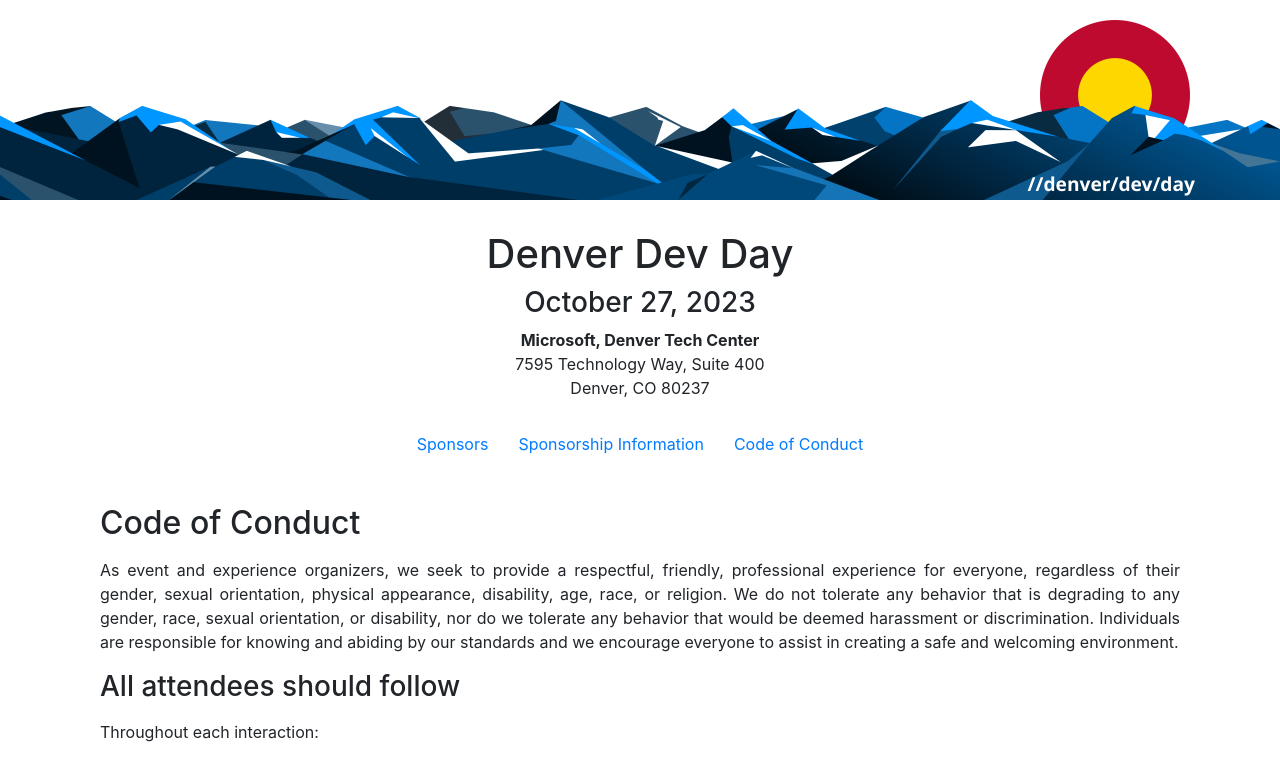
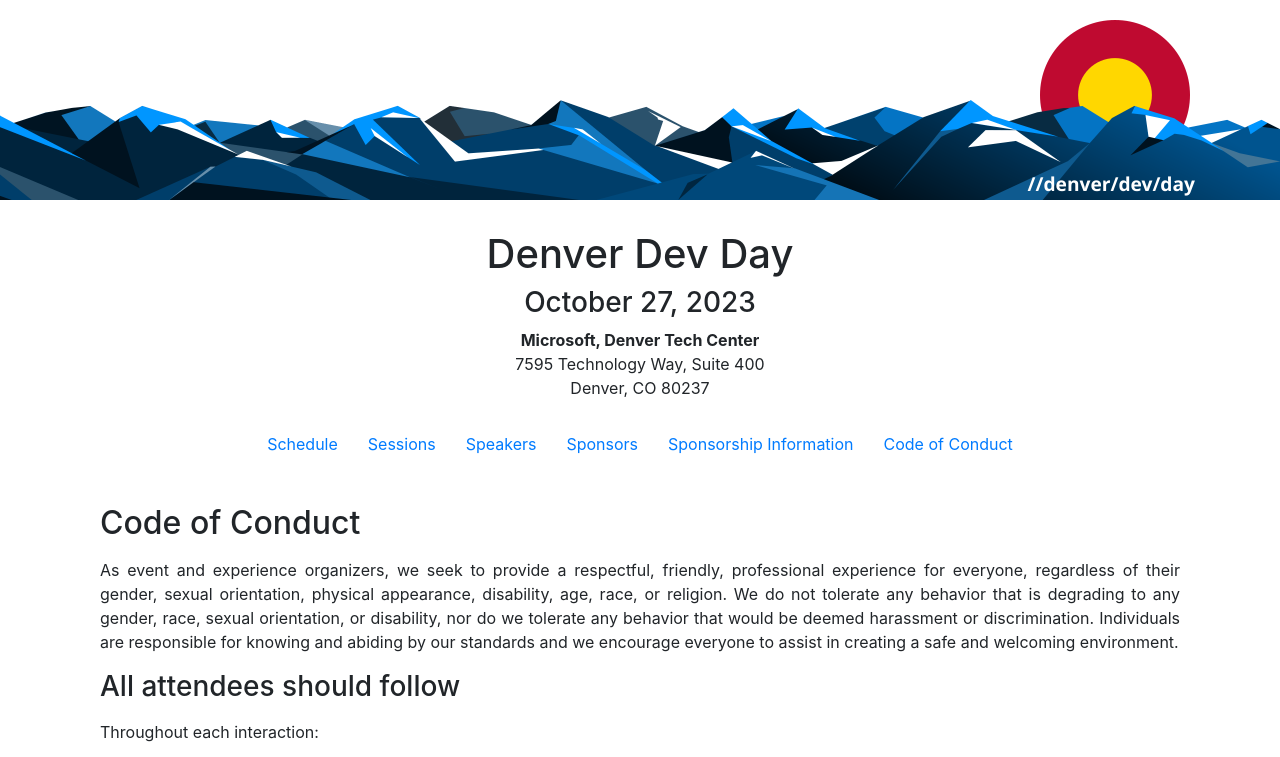
Before and after one commit to denverdevday/oct-2023, a plain HTML site: page code-of-conduct.html in a window 1280 px wide. Shown: the top 757 px of the page. Drawn offline with nearby package versions, Linux system fonts and the light colour scheme.

Commit message:
coc top menu

```diff
--- a/code-of-conduct.html
+++ b/code-of-conduct.html
@@ -38,6 +38,15 @@
 
 <div id="menu" class="container-fluid mt-3 mb-3">
   <div class="row justify-content-md-center">
+      <div class="col-md-auto">
+          <a href="./index.html#schedule">Schedule</a>
+      </div>
+      <div class="col-md-auto">
+          <a href="./sessions.html#sessions">Sessions</a>
+      </div>
+      <div class="col-md-auto">
+          <a href="./speakers.html#speakers">Speakers</a>
+      </div>
       <div class="col-md-auto">
           <a href="./index.html#sponsors">Sponsors</a>
       </div>
```
